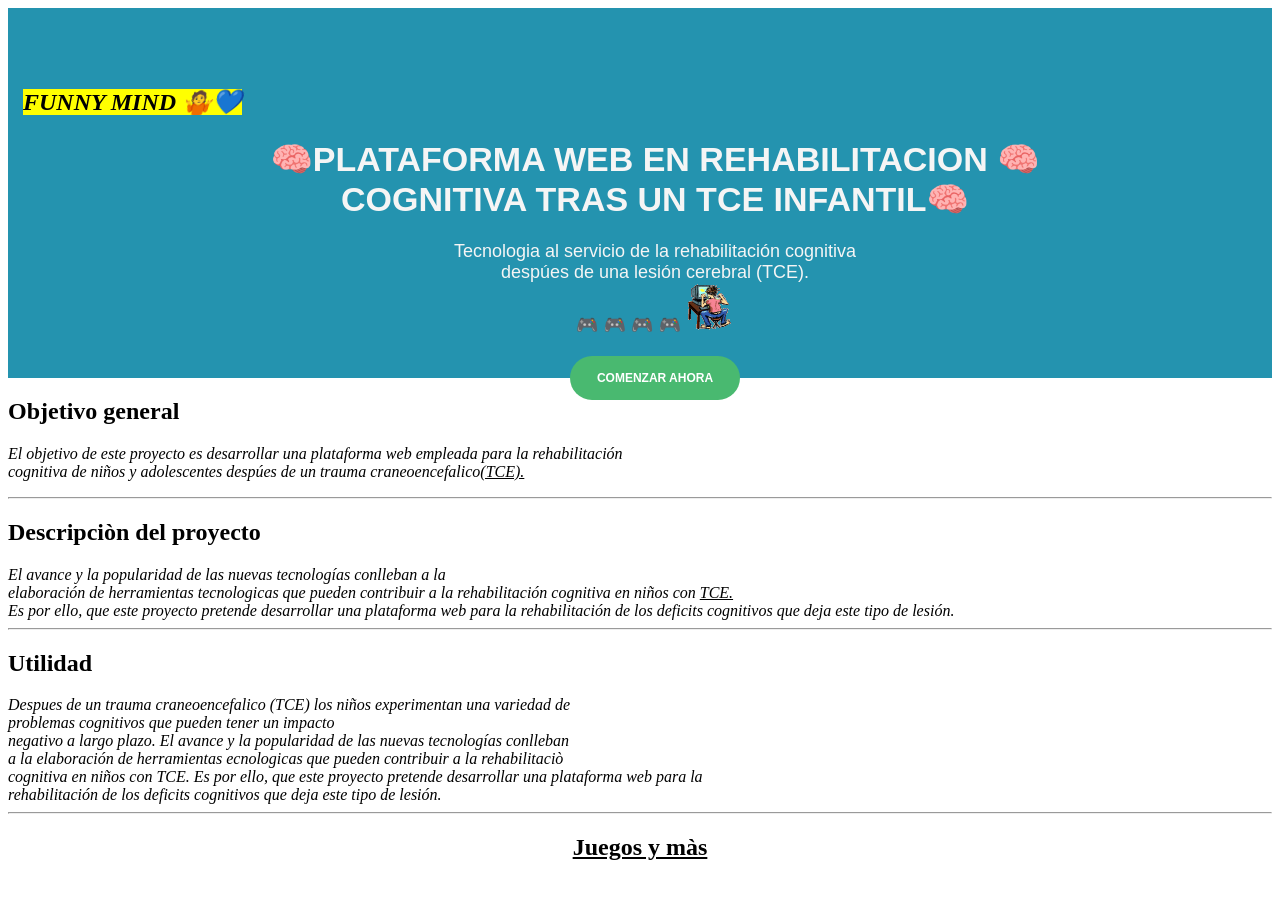
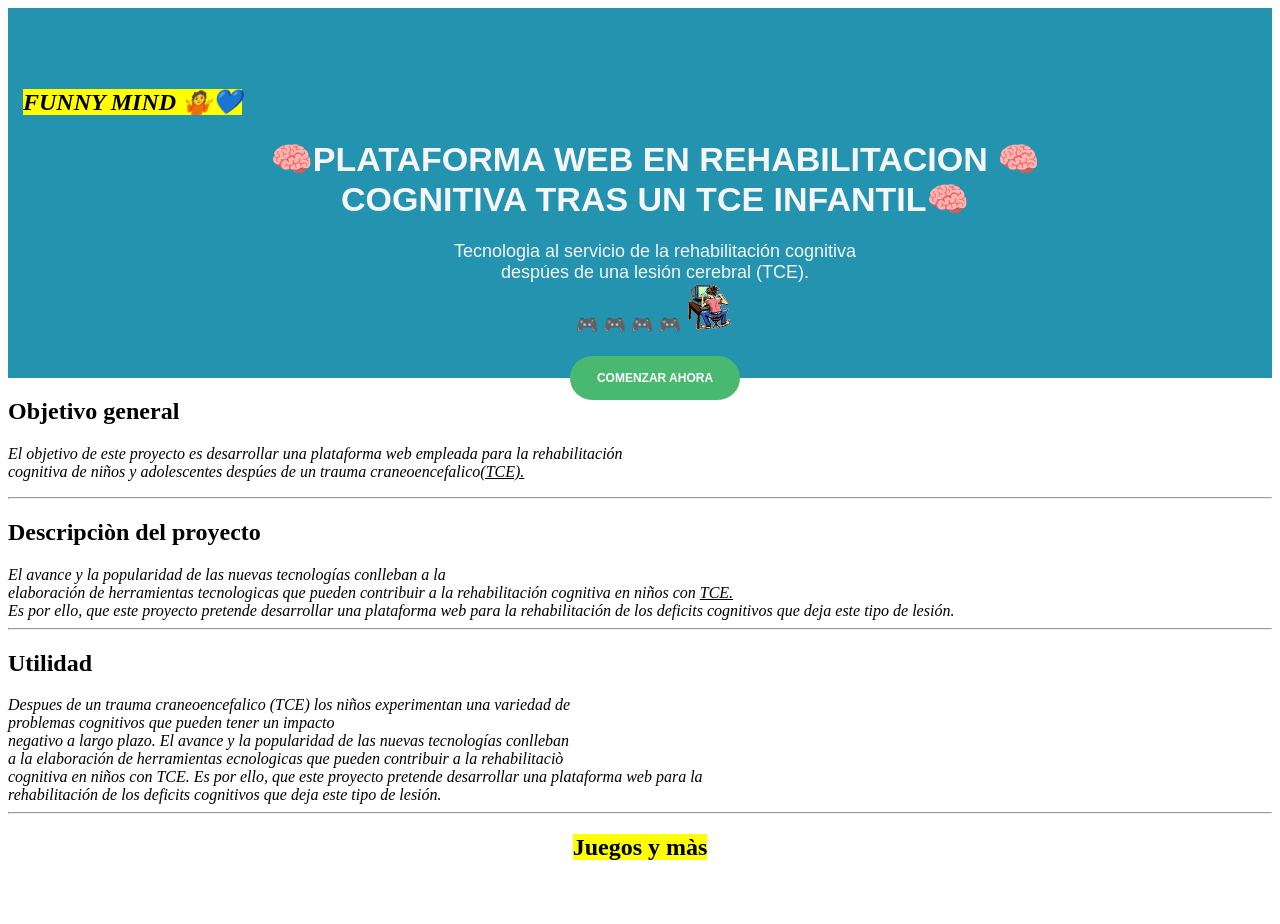
Before and after one commit to Luz199785/Proyecto-Integrador, a plain HTML site: page Pagina web L/index.html in a window 1280 px wide. Shown: the top 924 px of the page. Drawn offline with Linux system fonts and the light colour scheme; files whose address does not match are found by name.

Commit message:
Update index.html

```diff
--- a/Pagina web L/index.html
+++ b/Pagina web L/index.html
@@ -75,7 +75,7 @@
             </i></p1>
             <hr>
 
-            <h2  style="text-align:center"><ins>Juegos y màs</ins></h2>
+            <h2  style="text-align:center"><mark>Juegos y màs</mark></h2>
 
 <!--Aqui inician las secciones de la pagina con sus respectivas imagenes y etiquetas que conectan con el estilo-->
             <section class="portafolio-demos"
```
